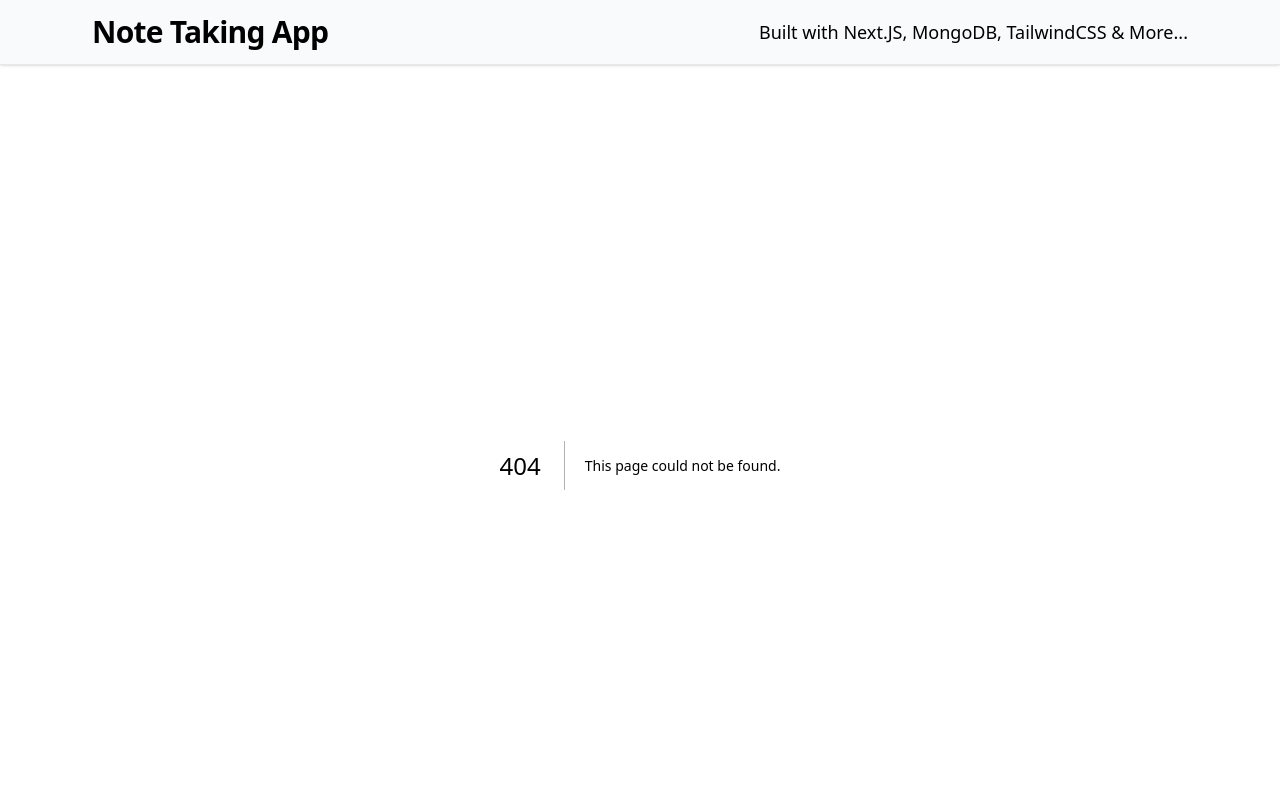
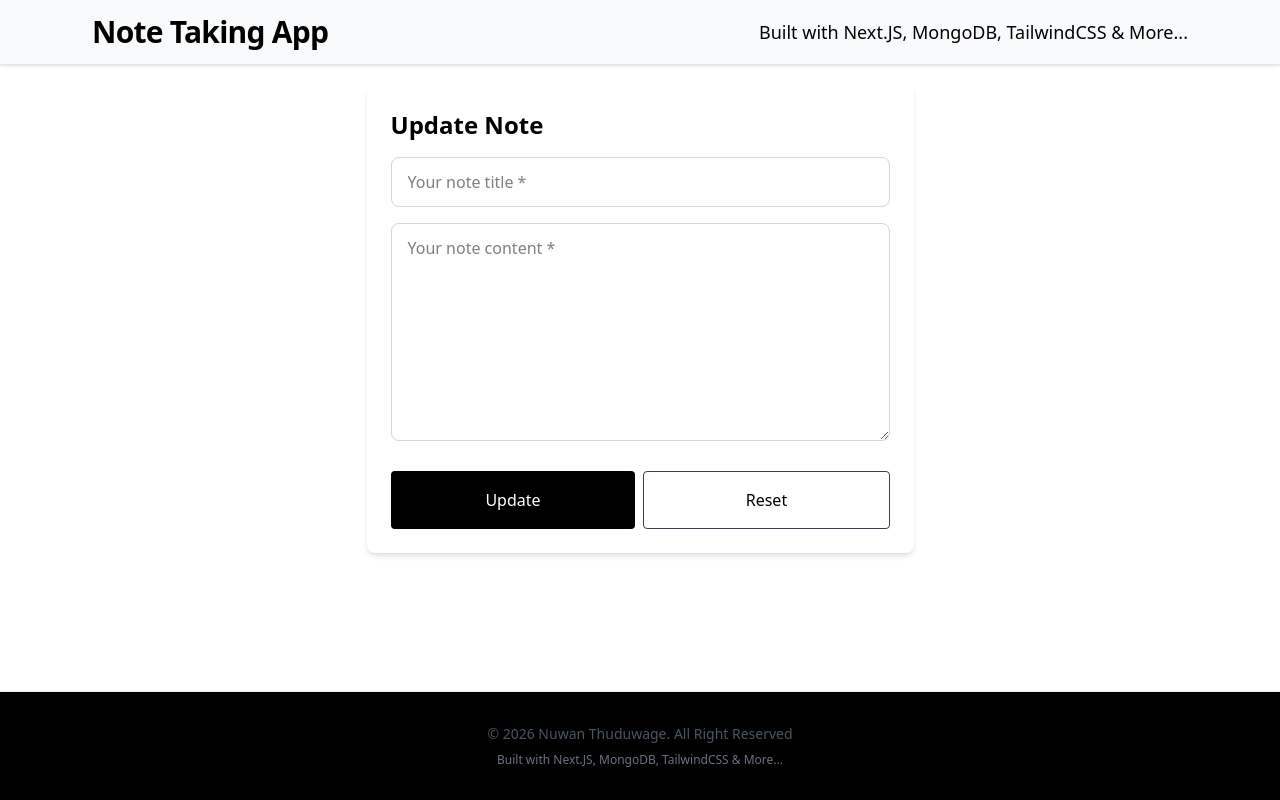
Before and after one commit to nchathu2014/note-taking-app, a Next.js app: page /notes/1 in a window 1280 px wide. Before the commit this address had no page. Shown: the top 800 px of the page. Built offline with nearby package versions, Linux system fonts and the light colour scheme; no server answers; the database is empty.

Commit message:
create the update form

```diff
--- a/app/components/notes/Footer.tsx
+++ b/app/components/Footer.tsx
@@ -1,6 +1,6 @@
 export default function Footer() {
   return (
-    <footer className="bg-black text-white border-t border-gray-200 text-center shadow-sm">
+    <footer className="bg-black text-white border-t border-gray-200 text-center sticky bottom-0 z-50">
       <div className="max-w-6xl mx-auto px-4 py-8">
         <p className="text-gray-600 text-sm">&copy; 2026 Nuwan Thuduwage. All Right Reserved</p>
         <p className="text-gray-500 text-xs mt-2">Built with Next.JS, MongoDB, TailwindCSS & More...</p>
--- a/app/components/notes/NoteClient.tsx
+++ b/app/components/NoteClient.tsx
@@ -10,6 +10,7 @@ import { RiDeleteBin6Line } from "react-icons/ri";
 import { IoCreateOutline } from "react-icons/io5";
 
 import { confirm } from "./MyDialog";
+import { useRouter } from "next/navigation";
 
 type NoteClientProps = {
   initialNotes: Note[];
@@ -18,6 +19,8 @@ type NoteClientProps = {
 export function NoteClient({ initialNotes }: NoteClientProps) {
   const [notes, setNotes] = useState<Note[]>(initialNotes);
   const formRef = useRef<HTMLFormElement>(null);
+
+  const router = useRouter()
 
   const createNote = async () => {
     try {
@@ -180,6 +183,7 @@ export function NoteClient({ initialNotes }: NoteClientProps) {
             {notes?.map((note) => (
               <div
                 key={note?._id}
+                 onClick={()=>router.push(`/notes/${note?._id}`)}
                 className="bg-white p-6 rounded-lg shadow-md hover:bg-gray-100 hover:cursor-pointer"
               >
                 <div className="flex  justify-between items-start mb-2">
--- /dev/null
+++ b/app/components/UpdateForm.tsx
@@ -0,0 +1,59 @@
+"use client"
+
+import { Note } from "../types/note";
+import { useState } from "react";
+
+export function UpdateForm({ note }: { note: Note }) {
+  const [title, setTitle] = useState(note?.title?? "");
+  const [content, setContent] = useState(note?.content?? "");
+
+  const onChangeTitle = (val: string) => {
+    setTitle(val);
+  };
+  const onChangeContent = (val: string) => {
+    setContent(val);
+  };
+
+  return (
+    <form className="bg-white p-6 rounded-lg shadow-md mt-5">
+      <div className="flex justify-between mb-4">
+        <h2 className="text-2xl font-semibold ">Update Note</h2>
+      </div>
+
+      <div className="space-y-4">
+        <input
+          id="title"
+          name="title"
+          type="text"
+          value={title}
+          onChange={(e) => onChangeTitle(e.target.value)}
+          placeholder="Your note title *"
+          className="border border-gray-300 rounded-lg py-3 px-4 w-full focus:outline-none focus:ring-2 focus:ring-blue-600"
+        />
+        <textarea
+          name="content"
+          id="content"
+          rows={8}
+          value={content}
+          onChange={(e) => onChangeContent(e.target.value)}
+          placeholder="Your note content *"
+          className="border border-gray-300 rounded-lg py-3 px-4 w-full focus:outline-none focus:ring-2 focus:ring-blue-600"
+        ></textarea>
+      </div>
+      <div className="flex justify-between gap-2 mt-6">
+        <button
+          type="submit"
+          className="py-4 px-6 w-full bg-black text-white rounded-sm hover:cursor-pointer hover:bg-orange-600 hover:text-white hover:border border-orange-900"
+        >
+          Update
+        </button>
+        <button
+          type="reset"
+          className="py-4 px-6 w-full bg-white text-black border border-gray-700 rounded-sm hover:cursor-pointer hover:bg-gray-100"
+        >
+          Reset
+        </button>
+      </div>
+    </form>
+  );
+}
--- a/app/layout.tsx
+++ b/app/layout.tsx
@@ -1,8 +1,8 @@
 import type { Metadata } from "next";
 import { Geist, Geist_Mono } from "next/font/google";
 import "./globals.css";
-import { Header } from "./components/notes/Header";
-import Footer from "./components/notes/Footer";
+import { Header } from "./components/Header";
+import Footer from "./components/Footer";
 
 const geistSans = Geist({
   variable: "--font-geist-sans",
@@ -31,7 +31,7 @@ export default function RootLayout({
     >
       <body className="min-h-full flex flex-col">
         <Header />
-        <main>
+        <main className="flex-1">
           {children}
         </main>
         <Footer />
--- /dev/null
+++ b/app/notes/[id]/page.tsx
@@ -0,0 +1,27 @@
+import { UpdateForm } from "@/app/components/UpdateForm";
+import { Note } from "@/models/Note";
+
+const fetchNoteById = async (id: string) => {
+  try {
+    const note = await Note.findById(id).lean();
+    const noteObj = {...note.toObject()};
+    return noteObj;
+  } catch (error) {}
+};
+
+export default async function NoteUpdatePage({
+  params,
+}: {
+  params: Promise<{ id: string }>;
+}) {
+
+    const { id } = await params;
+    const note = await fetchNoteById(id);
+
+
+  return (
+    <div className="space-y-20  flex justify-center items-center">
+      <UpdateForm note={note} />
+    </div>
+  );
+}
--- a/app/page.tsx
+++ b/app/page.tsx
@@ -1,9 +1,7 @@
 import { dbConnect } from "@/lib/back_db";
-import { NoteClient } from "./components/notes/NoteClient";
+import { NoteClient } from "./components/NoteClient";
 import { ToastContainer } from "react-toastify";
 import { Note } from "@/models/Note";
-import Footer from "./components/notes/Footer";
-import { Header } from "./components/notes/Header";
 
 const fetchAllNotes = async () => {
   await dbConnect();
```
Also changed, not shown: app/components/Header.tsx (renamed from app/components/notes/Header.tsx), app/components/MyDialog.tsx (renamed from app/components/notes/MyDialog.tsx).
